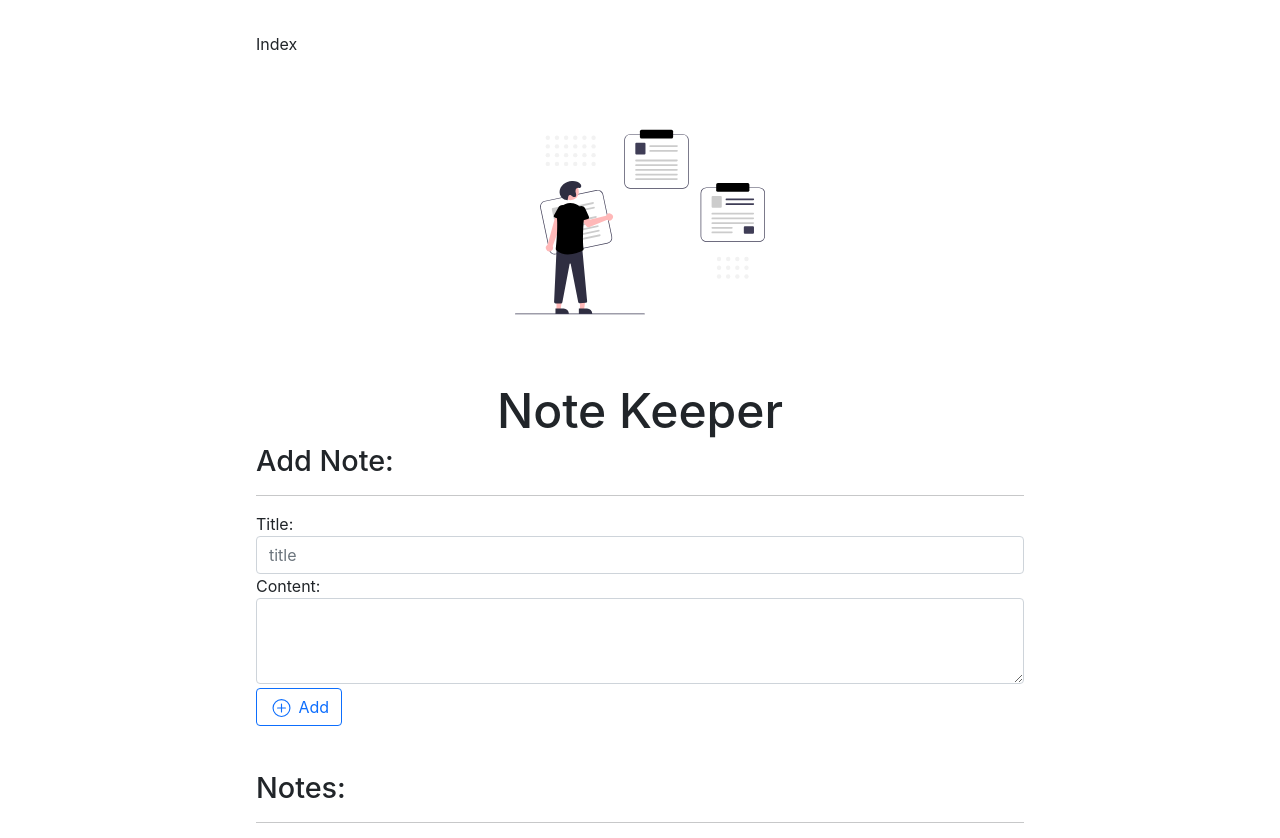
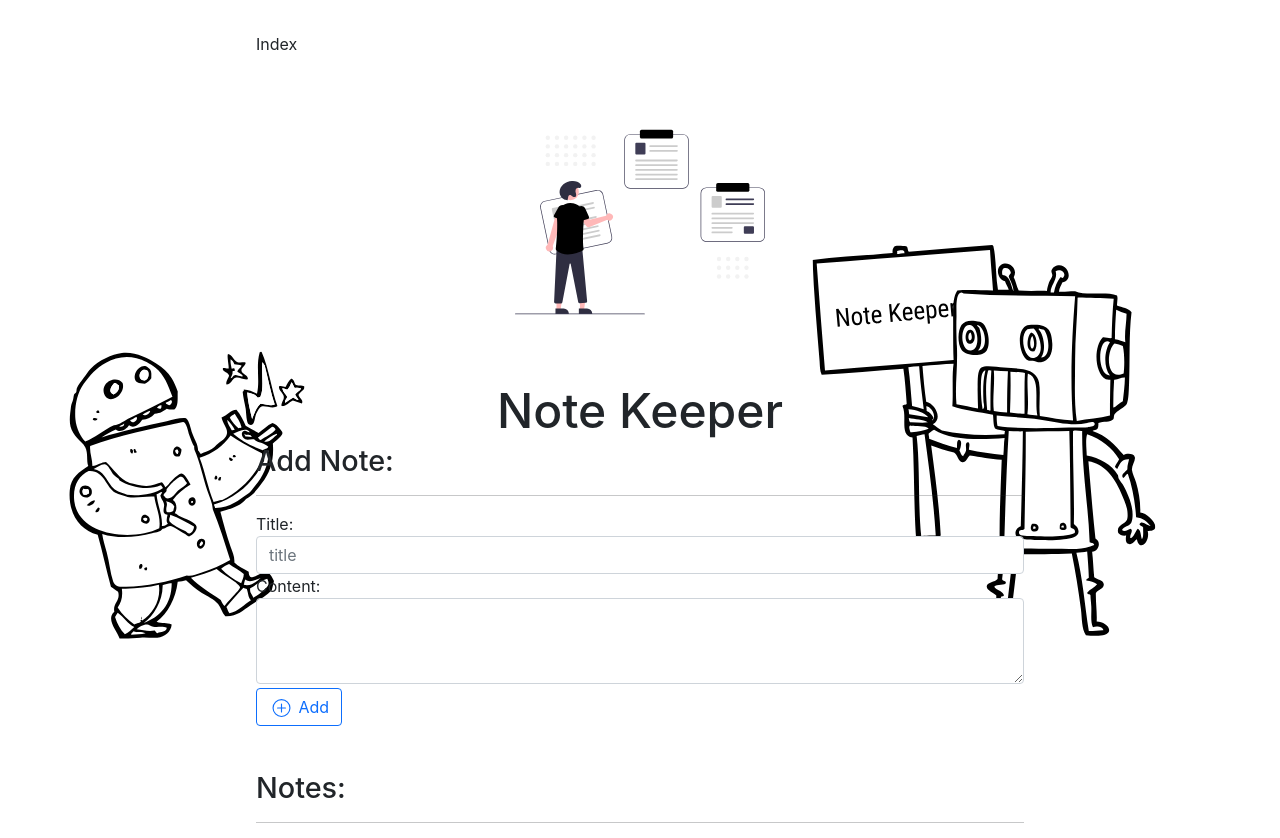
Before and after one commit to nonwiz0/mysite, a Django app: page /note_keeper/ in a window 1280 px wide. Shown: the top 838 px of the page. Run offline with Django 3.2, Linux system fonts and the light colour scheme; data comes from the database, SQL or seed files in the repository.

Commit message:
update bg

```diff
--- a/note_keeper/static/note_keeper/style.css
+++ b/note_keeper/static/note_keeper/style.css
@@ -18,7 +18,7 @@ body {
     font-family: Inter, ui-sans-serif, system-ui, -apple-system, BlinkMacSystemFont, Segoe UI, Roboto, Helvetica Neue, Arial, Noto Sans, sans-serif, Apple Color Emoji, Segoe UI Emoji, Segoe UI Symbol, Noto Color Emoji;
     margin: 2em 2em 2em 2em;
     background-color: #FFF;
-    /* background: white url("images/bg.gif") no-repeat; */
+    background: white url("images/bg.svg") no-repeat;
 
 }
 
```
Also changed, not shown: note_keeper/static/note_keeper/images/bg.svg (added).
